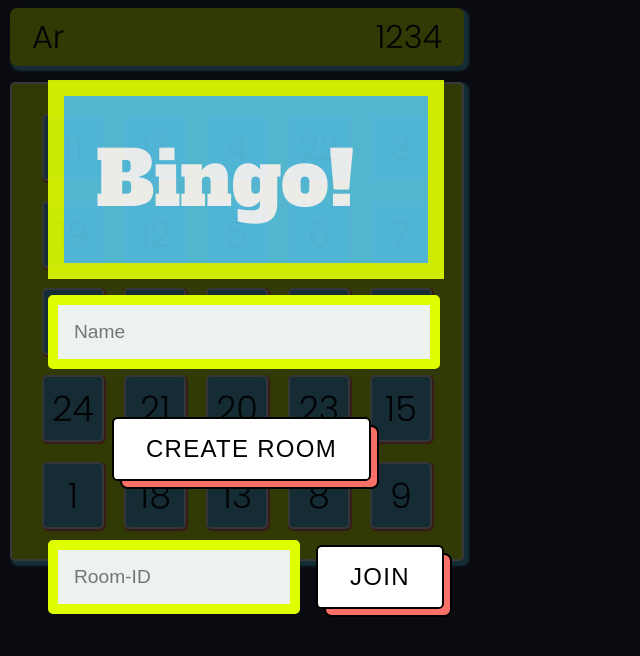
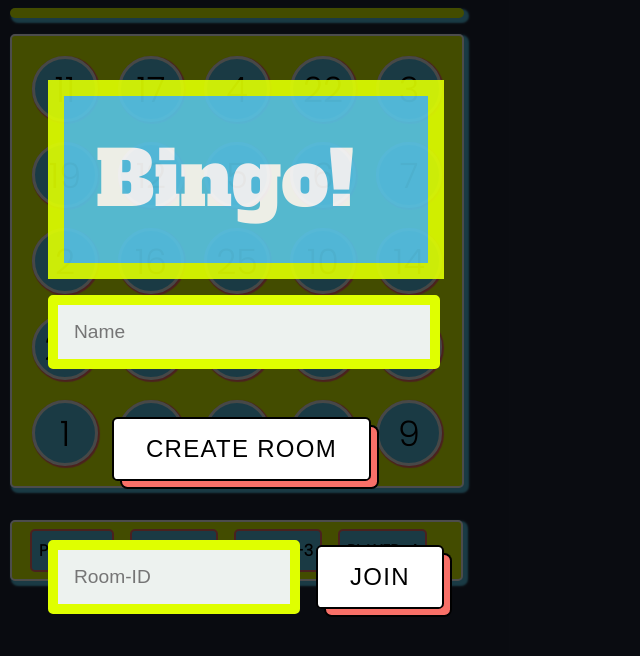
Before and after one commit to aryn117/Bingo, a website: page index.html in a window 1280 px wide. Shown: the whole page, without its empty margins (0-640 px from the left). Drawn offline with Linux system fonts and the light colour scheme.

Commit message:
some-inprovements

```diff
--- a/app.js
+++ b/app.js
@@ -1,16 +1,20 @@
-'use strict';
+'use strict'; // Use Strict Mode
 
-const container = document.querySelector('.container');
-// Start Screen
+//? Selections ////////////////////////////////////////////
+
+//Splash Screen
 const splashContainer = document.querySelector('.splash_container');
 const nameInput = document.querySelector('.name--input');
 const createRoomButton = document.querySelector('.create--room_button');
 const joinRoomInput = document.querySelector('.join--room_input');
 const joinRoomButton = document.querySelector('.join--room_button');
-
+//Navbar
 const playerNameNav = document.querySelector('.player--name_nav');
 const roomIdNav = document.querySelector('.room--id_nav');
+// Main Container
+const container = document.querySelector('.container');
 
+// On winning Modal
 const modalWindow = document.querySelector('.modal');
 const modalWinner = document.querySelector('.modal--winner');
 const messageWindow = document.querySelector('.display--message');
--- a/index.html
+++ b/index.html
@@ -17,29 +17,31 @@
   <!--  Splash Screen For Room Creation And Joining -------------->
   <div class="splash_container">
     <div class="splash--greeting_container">Bingo!</div>
-    <input class="name--input" type="numbers" placeholder="Name">
+    <input class="name--input" type="numbers" placeholder="Name" />
     <div class="create--room_container">
       <button class="btn create--room_button">CREATE ROOM</button>
     </div>
     <div class="join--room_container">
-      <input class="join--room_input" type="number" placeholder="Room-ID">
+      <input class="join--room_input" type="number" placeholder="Room-ID" />
       <button class="btn join--room_button">JOIN</button>
     </div>
   </div>
   <!-- Modal Windows displayed on Winning --------------------->
   <body>
-    <div class = 'modal-container modal'>
-      <div class="modal--win"><span class='winnerName'>John</span> Won🥳🥳</div>
+    <div class="modal-container modal">
+      <div class="modal--win"><span class="winnerName">John</span> Won🥳🥳</div>
 
       <div class="modal--content"></div>
-     <div class="room--id_container">ROOM-ID</div>
+      <div class="room--id_container">ROOM-ID</div>
     </div>
 
     <!-- Navbar on wining ------------------------------------->
     <div class="navbar">
-      <span class="player--name_nav">Ar</span>
-      <span class="room--id_nav">1234</span>
+      <span class="player--name_nav"></span>
+      <span class="room--id_nav"></span>
     </div>
+
+    <!-- Main Game Grid Structure -->
     <div class="container">
       <div class="cell cell-1 active" data-cell_number="1">1</div>
       <div class="cell cell-2 active" data-cell_number="2">1</div>
@@ -72,9 +74,15 @@
       <div class="cell cell-25 active" data-cell_number="25">1</div>
     </div>
 
+    <div class="current--players_container">
+      <div class="current--players_listItem">player-1</div>
+      <div class="current--players_listItem">player-2</div>
+      <div class="current--players_listItem">player-3</div>
+      <div class="current--players_listItem">player-4</div>
+ </div>
 
-    <div class="display--message">Sample Message</div>
-
-
+    <!-- _displayMessage Container  used for handling invalid
+    inputs and errors -->
+    <div class="display--message"></div>
   </body>
 </html>
--- a/style.css
+++ b/style.css
@@ -1,5 +1,6 @@
 @import url('https://fonts.googleapis.com/css2?family=Alfa+Slab+One&display=swap');
 :root {
+  /*? Color Plaette ******************************************************/
   --raisin-black: #212738ff;
   --bittersweet: #f97068ff;
   --maximum-green-yellow: rgb(223, 255, 0);
@@ -14,12 +15,10 @@ body {
   flex-direction: column;
 }
 
-/*******  ROOM CREATION WINDOW *********************/
+/*? ****** Room Creation Modal *********************************************/
 
 .splash_container {
-  /* ! SPLASH SCREEN DISPLAY  */
   display: flex;
-  /* ! ***********************/
 
   flex-direction: column;
   position: fixed;
@@ -76,6 +75,8 @@ body {
   font-size: 1.2rem;
 }
 
+/*? Winning Modal Screen **************************************/
+
 .modal {
   display: none;
   flex-direction: column;
@@ -113,6 +114,8 @@ div .modal--button {
   margin: 3rem 6rem;
 }
 
+/*? Navbar with Name And RoomID *********************************/
+
 .navbar {
   width: 410px;
   background-color: var(--maximum-green-yellow);
@@ -123,7 +126,6 @@ div .modal--button {
   justify-content: space-between;
   border-radius: 7px;
   margin: 0 2px;
-  opacity: 70%;
   box-shadow: 3px 3px 2px 2px var(--vivid-sky-blue);
 }
 .playerName {
@@ -131,17 +133,41 @@ div .modal--button {
   align-self: center;
 }
 
+/*? Main Bingo Grid Container*************************************** */
+.container {
+  padding: 10px;
+  box-shadow: 3px 3px 2px 2px var(--vivid-sky-blue);
+  width: 430px;
+  height: 430px;
+  margin: 1rem 2px;
+  background-color: var(--maximum-green-yellow);
+  border: 2px white solid;
+  border-radius: 5px;
+  display: grid;
+  grid-template-columns: 1fr 1fr 1fr 1fr 1fr;
+  grid-template-rows: 1fr 1fr 1fr 1fr 1fr;
+  gap: 0px 0px;
+  grid-auto-flow: row;
+  grid-template-areas: '.cell-1 .cell-2 .cell-3 .cell-4 .cell-5',
+    '.cell-6 .cell-7 .cell- .cell-9 .cell-10',
+    '.cell-11 .cell-12 .cell-13 .cell-14 .cell-15',
+    '.cell-16 .cell-17 .cell-18 .cell-19 .cell-20',
+    '.cell-21 .cell-22 .cell-23 .cell-24 .cell-25';
+}
+
+/*?  Cells ********************************************************/
 .cell {
   opacity: 100%;
   font-size: 35px;
   background-color: var(--cultured);
   box-shadow: 1px 1px 1px 1px var(--bittersweet);
-  padding: 5px;
-  border: 2px var(--cultured) solid;
-  border-radius: 5px;
+  padding: px;
+  border: 3px var(--cultured) solid;
+  border-radius: 50%;
   margin: 10px;
   display: flex;
   justify-content: space-evenly;
+  align-items: center;
 }
 .cell:hover {
   transform: scale(1.05);
@@ -156,9 +182,45 @@ div .modal--button {
 .active {
   background-color: var(--vivid-sky-blue);
 }
-/* Button */
 
-.btn {
+/*?   Current Player List *****************************************/
+/* div.current--players_container
+    ul.current--player_list
+    li.current--player_listItem
+*/
+
+.current--players_container {
+  display: flex;
+  width: 445px;
+  padding: 2px;
+  box-shadow: 3px 3px 2px 2px var(--vivid-sky-blue);
+  margin: 1rem 2px;
+  background-color: var(--maximum-green-yellow);
+  border: 2px white solid;
+  border-radius: 5px;
+  flex-direction: row;
+  flex-wrap: wrap;
+}
+
+div.current--players_listItem {
+  font-weight: 600;
+  text-transform: uppercase;
+  padding: 7px;
+  display: block;
+  margin: 5px 0 5px 1rem;
+  background-color: var(--vivid-sky-blue);
+  border-radius: 5px;
+  border: 2px solid var(--bittersweet);
+}
+
+/*? *** For Unstructured/Reused Elements *************************** */
+/*! **************************************************************** */
+/*! **************************************************************** */
+/*? **************************************************************** */
+
+/*? For all the buttons ****************************/
+
+button.btn {
   font-weight: 500;
   border: solid 2px black;
   outline: 0;
@@ -199,47 +261,8 @@ div .modal--button {
   background-color: var(--vivid-sky-blue);
   box-shadow: none;
 }
-/* ****************************************** */
-.container {
-  opacity: 70%;
-  padding: 20px;
-  box-shadow: 3px 3px 2px 2px var(--vivid-sky-blue);
-  width: 410px;
-  margin: 1rem 2px;
-  background-color: var(--maximum-green-yellow);
-  border: 2px white solid;
-  border-radius: 5px;
-  display: grid;
-  grid-template-columns: 1fr 1fr 1fr 1fr 1fr;
-  grid-template-rows: 1fr 1fr 1fr 1fr 1fr;
-  gap: 0px 0px;
-  grid-auto-flow: row;
-  grid-template-areas: '.cell-1 .cell-2 .cell-3 .cell-4 .cell-5',
-    '.cell-6 .cell-7 .cell- .cell-9 .cell-10',
-    '.cell-11 .cell-12 .cell-13 .cell-14 .cell-15',
-    '.cell-16 .cell-17 .cell-18 .cell-19 .cell-20',
-    '.cell-21 .cell-22 .cell-23 .cell-24 .cell-25';
-}
 
-.room--info_container {
-  width: 410px;
-  background-color: #edf6e5;
-  font-size: 2rem;
-  display: flex;
-  justify-content: space-between;
-  border-radius: 7px;
-  margin: 0 2px;
-  opacity: 70%;
-  box-shadow: 3px 3px 2px 2px var(--vivid-sky-blue);
-  padding: 0 1.4rem;
-}
-.input_field_container {
-  display: block;
-  align-self: center;
-}
-
-
-
+/*?  for  _displayMessage Function ********************************/
 div.display--message {
   display: none;
   z-index: 100;
@@ -252,6 +275,5 @@ div.display--message {
   padding: 5px 22px;
   justify-content: space-between;
   border-radius: 5px;
-  /* margin: 1rem 2px; */
   box-shadow: 3px 3px 2px 2px var(--vivid-sky-blue);
 }
```
Also changed, not shown: server.js (+24 -19 lines).
